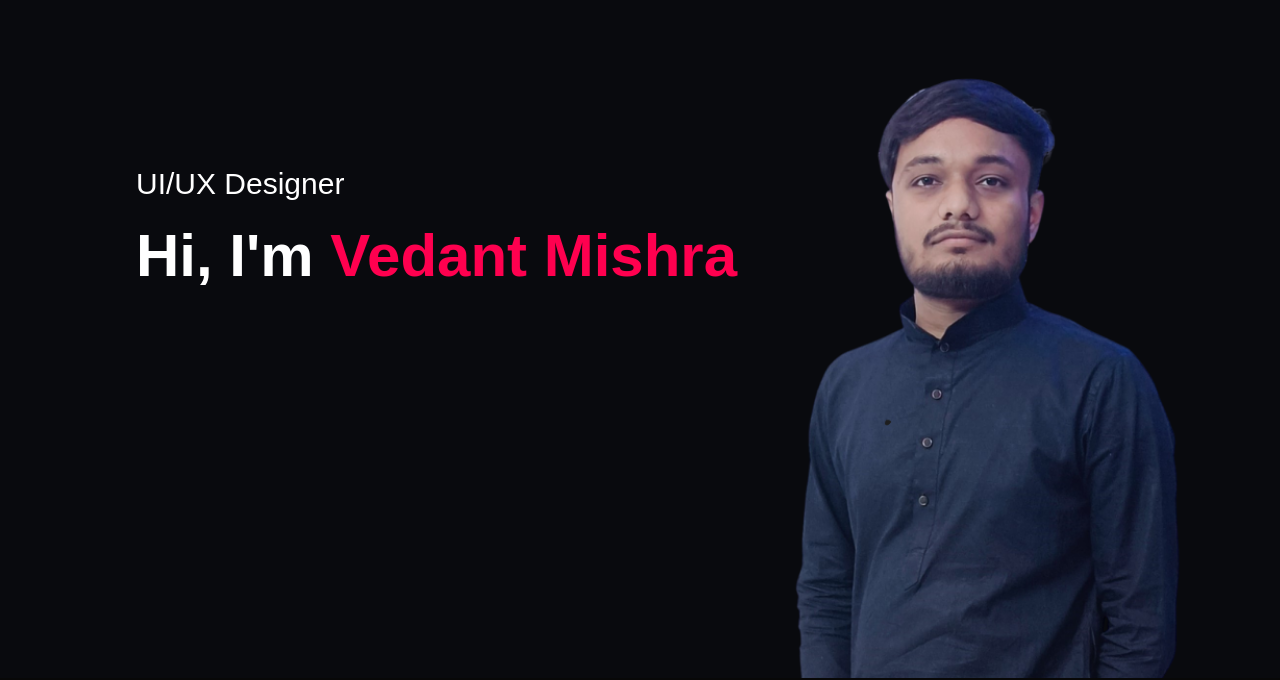
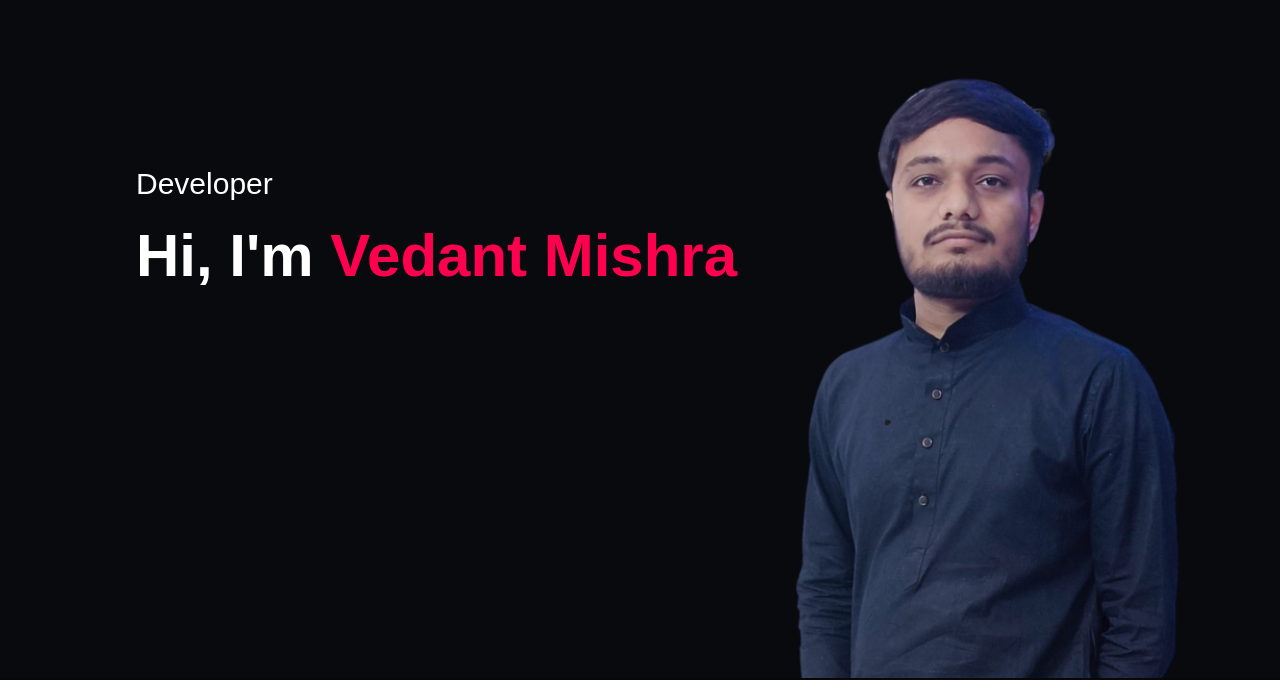
Before and after one commit to vedantmishra700/MyPortfolio, a plain HTML site: page index.html in a window 1280 px wide. Shown: the part 122-802 px from the top of the page. Drawn offline with Linux system fonts and the light colour scheme.

Commit message:
commit++

```diff
--- a/index.html
+++ b/index.html
@@ -24,7 +24,7 @@
             </nav>
 
             <div class="header-text">
-                <p> UI/UX Designer</p>
+                <p> Developer</p>
                 <h1> Hi, I'm <b><span> Vedant Mishra</span></b> </h1>
             </div>
         </div>
```
Also changed, not shown: 1 other file.
